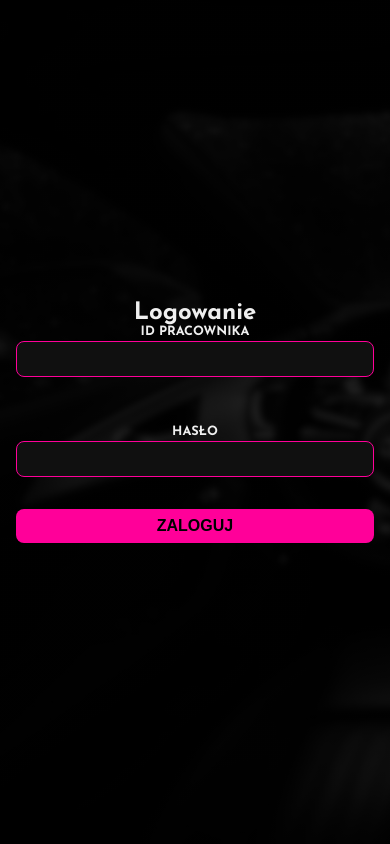
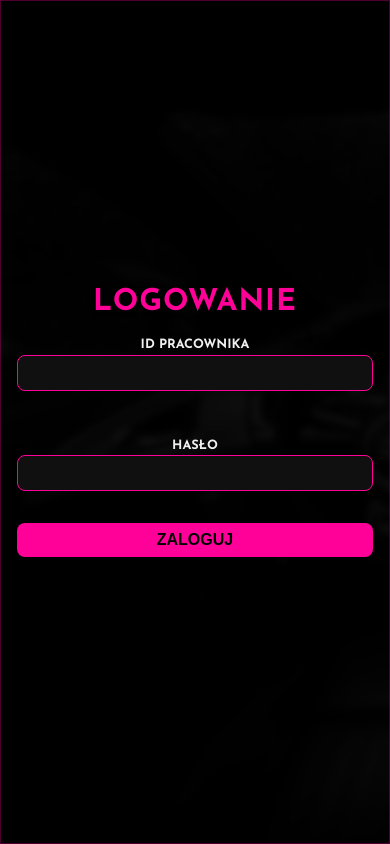
Before and after one commit to JanChmielewski/CarRepair, a React (Vite) app: page / in a window 390 px wide. Built offline with nearby package versions, Linux system fonts and the light colour scheme.

Commit message:
Improved styling in login form.

```diff
--- a/src/components/login/Login.jsx
+++ b/src/components/login/Login.jsx
@@ -39,7 +39,7 @@ export default function Login() {
 
   return (
     <form onSubmit={handleSubmitForm}>
-      <h2>Logowanie</h2>
+      <h2 className="form-title login-title">Logowanie</h2>
       <div className="control-row">
         <Input
           label="ID pracownika"
@@ -59,10 +59,12 @@ export default function Login() {
           error={passwordHasError && 'Wprowadź poprawne hasło.'}
         />
       </div>
-      {loginError && <p className="error-message">{loginError}</p>}{' '}
+      {loginError && (
+        <p className="error-message login-error">{loginError}</p>
+      )}{' '}
       {/* Display login error message if exists */}
       <p className="form-actions">
-        <button className="button">Zaloguj</button>
+        <button className="button login-btn">Zaloguj</button>
       </p>
     </form>
   );
--- a/src/styles/_variables.css
+++ b/src/styles/_variables.css
@@ -1,12 +1,20 @@
 :root {
   /* Color Variables */
   --primary-color: #ff0099;
+  --primary-color-transparent: rgba(255, 0, 153, 0.3);
   --secondary-color: #151515;
   --primary-color-hover: #7d004b;
   --secondary-color-hover: #151515;
   --text-color: #efefef;
   --background-color: #101010;
 
+  /* Shadow variables */
+  --small-shadow: 1px 1px 2px black;
+  --box-shadow: 2px 2px 20px black;
+
+  /* Border variables */
+  --box-border: 1px solid var(--primary-color-transparent);
+
   /* Font Variables */
   --primary-font: 'Josefin Sans', Arial, sans-serif;
 }
--- a/src/styles/components/_calendar.css
+++ b/src/styles/components/_calendar.css
@@ -113,7 +113,7 @@
   font-size: 30px;
   color: var(--primary-color);
   margin-bottom: 20px;
-  text-shadow: 2px 2px 5px #000000;
+  text-shadow: var(--small-shadow);
 }
 
 .close-btn {
@@ -122,7 +122,7 @@
   right: 10px;
   background: none;
   border: none;
-  color: #fff;
+  color: var(--text-color);
   font-size: 35px;
   cursor: pointer;
   transition: color 0.15s;
--- a/src/styles/components/_form.css
+++ b/src/styles/components/_form.css
@@ -2,9 +2,10 @@ form {
   width: 90%;
   max-width: 25rem;
   padding: 2rem;
-  background: rgba(0, 0, 0, 0.8);
+  background: rgba(0, 0, 0, 0.9);
   border-radius: 15px;
-  box-shadow: 0 0 16px 1px rgba(0, 0, 0, 0.5);
+  border: var(--box-border);
+  box-shadow: var(--box-shadow);
   display: flex;
   flex-direction: column;
   align-items: center;
--- a/src/styles/pages/_login.css
+++ b/src/styles/pages/_login.css
@@ -1,31 +1,7 @@
-.button {
-  width: 15rem;
-  padding: 0.5rem 1rem;
-  font-size: 1rem;
-  font-weight: 800;
+.login-error {
   text-transform: uppercase;
-  border-radius: 8px;
-  border: none;
-  background-color: var(--primary-color);
-  color: #000000;
-  cursor: pointer;
-  align-self: center;
-}
-
-.button:hover,
-.button:focus {
-  background-color: var(--primary-color-hover);
-}
-
-.button-flat {
-  background-color: transparent;
-  color: #9cbaba;
-}
-
-.button-flat:hover,
-.button-flat:focus {
-  background-color: transparent;
-  color: #869999;
+  text-shadow: var(--small-shadow);
+  padding: 10px;
 }
 
 /* Responsive styles for phones and computers */
@@ -40,11 +16,7 @@
     height: 100vh;
     width: 100vw;
     border-radius: 0;
-    background: linear-gradient(
-      180deg,
-      rgba(0, 0, 0, 0.8),
-      rgba(0, 0, 0, 0.8)
-    );
+    background: rgba(0, 0, 0, 0.9);
     padding: 1rem;
     display: flex;
     flex-direction: column;
```
